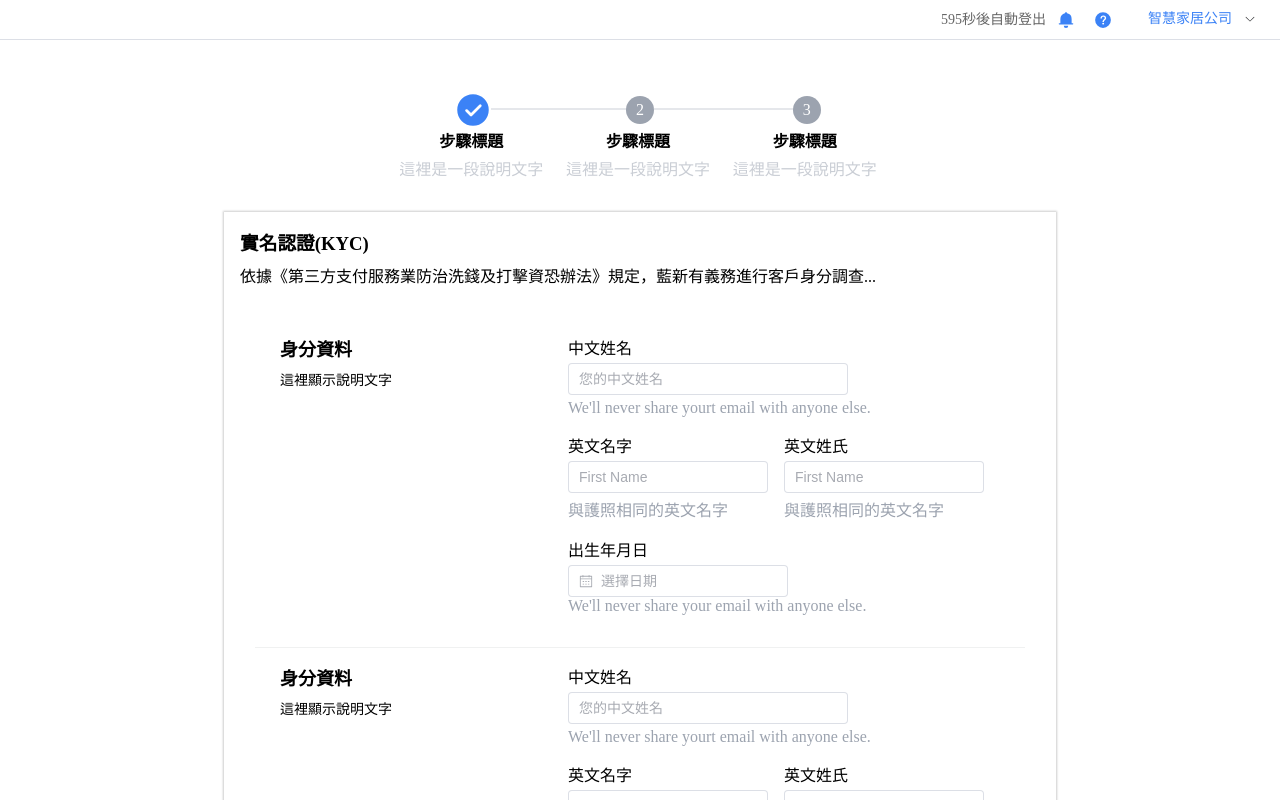
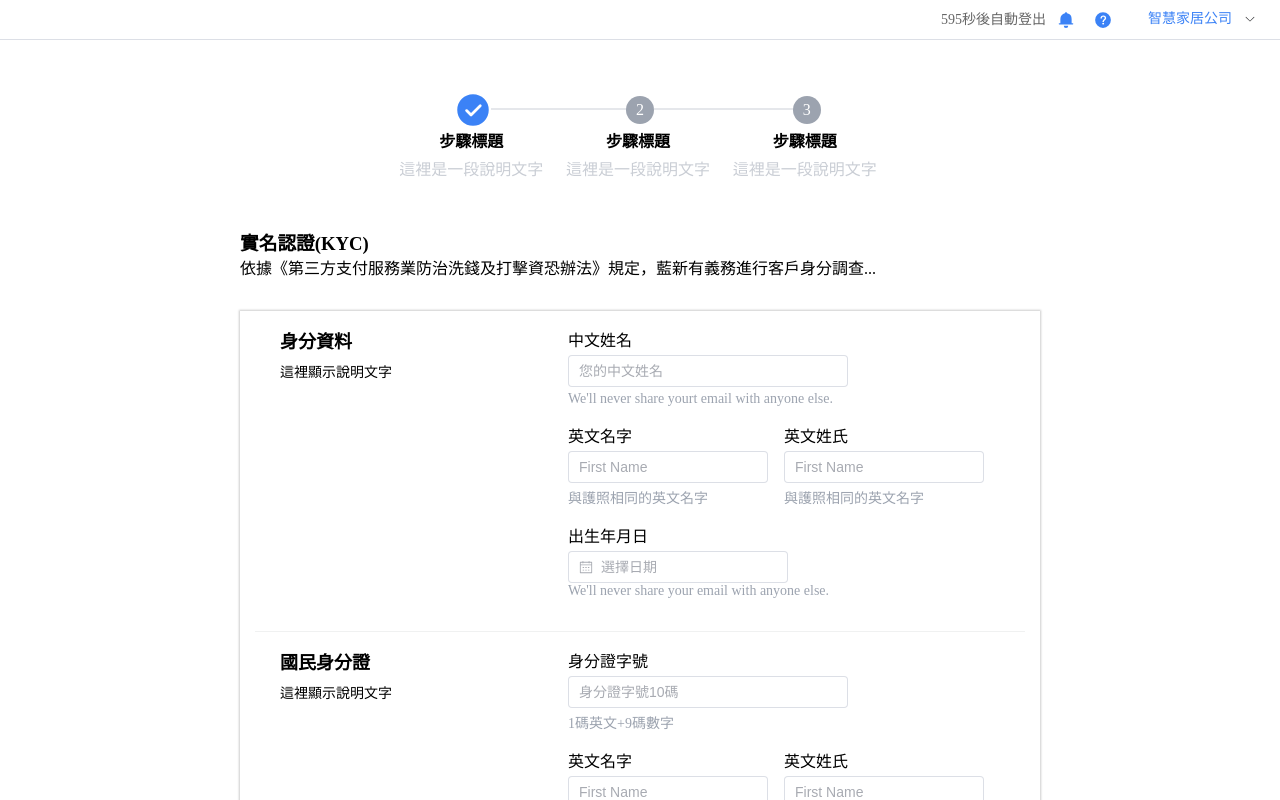
Before and after one commit to Gashapon-Team/site-frontend-vue-element-plus, a Vue app: page /handlers/KYCvarify in a window 1280 px wide. Shown: the top 800 px of the page. Built offline with nearby package versions, Linux system fonts and the light colour scheme.

Commit message:
style: kyc style fix

```diff
--- a/src/style/main.scss
+++ b/src/style/main.scss
@@ -63,6 +63,7 @@
         }
       }
     .tips {
+        font-size: 14px;
         color: $default_color_grey;
       }
 }
--- a/src/views/handlers/KYCvarify.vue
+++ b/src/views/handlers/KYCvarify.vue
@@ -1,9 +1,12 @@
 <template>
   <div>
     <Progressbar></Progressbar>
-    <div class="KYCvarify">
+    <div class="KYCvarify_layout">
+      <div>
         <h3>實名認證(KYC)</h3>
         <p>依據《第三方支付服務業防治洗錢及打擊資恐辦法》規定，藍新有義務進行客戶身分調查...</p>
+      </div>
+      <div class="KYCvarify">
         <div class="KYCvarify_data__eara">
           <div class="KYCvarify__section">
             <div class="title">
@@ -48,14 +51,14 @@
 
           <div class="KYCvarify__section">
             <div class="title">
-            <h4>身分資料</h4>
+              <h4>國民身分證</h4>
               <p>這裡顯示說明文字</p>
             </div>
             <div class="content">
               <DefaultInput
-              :label="'中文姓名'"
-              :placeholder="'您的中文姓名'"
-              :tips="'We\'ll never share yourt email with anyone else.'"
+                :label="'身分證字號'"
+                :placeholder="'身分證字號10碼'"
+                :tips="'1碼英文+9碼數字'"
                 :classes="'input--md'"
               ></DefaultInput>
 
@@ -88,6 +91,7 @@
         </div>
       </div>
     </div>
+  </div>
 </template>
 <script setup>
 import Progressbar from '../../components/progressbar/Progressbar.vue'
@@ -99,19 +103,22 @@ defineComponent({ Progressbar, DefaultInput, DatePickerInput })
 </script>
 <style lang="scss" scoped>
 @import '../../style/main.scss';
-.KYCvarify {
+.KYCvarify_layout {
   padding: 16px;
   margin: 32px auto 0 auto;
   max-width: 800px;
-  height: calc(100vh - 40px);
-  box-shadow: 0px 0px 2px 1px rgba(0, 0, 0, 0.2);
-
   > h3 {
     margin-bottom: 8px;
   }
   p {
     margin-bottom: 32px;
   }
+}
+.KYCvarify {
+  // height: calc(100vh - 40px);
+  height: fit-content;
+  box-shadow: 0px 0px 2px 1px rgba(0, 0, 0, 0.2);
+
   &__eara {
     padding: 16px;
   }
```
Also changed, not shown: src/components/input/dropdownInput.vue (added, +38 -0 lines). Lines whose indentation alone changed are shown as unchanged.
